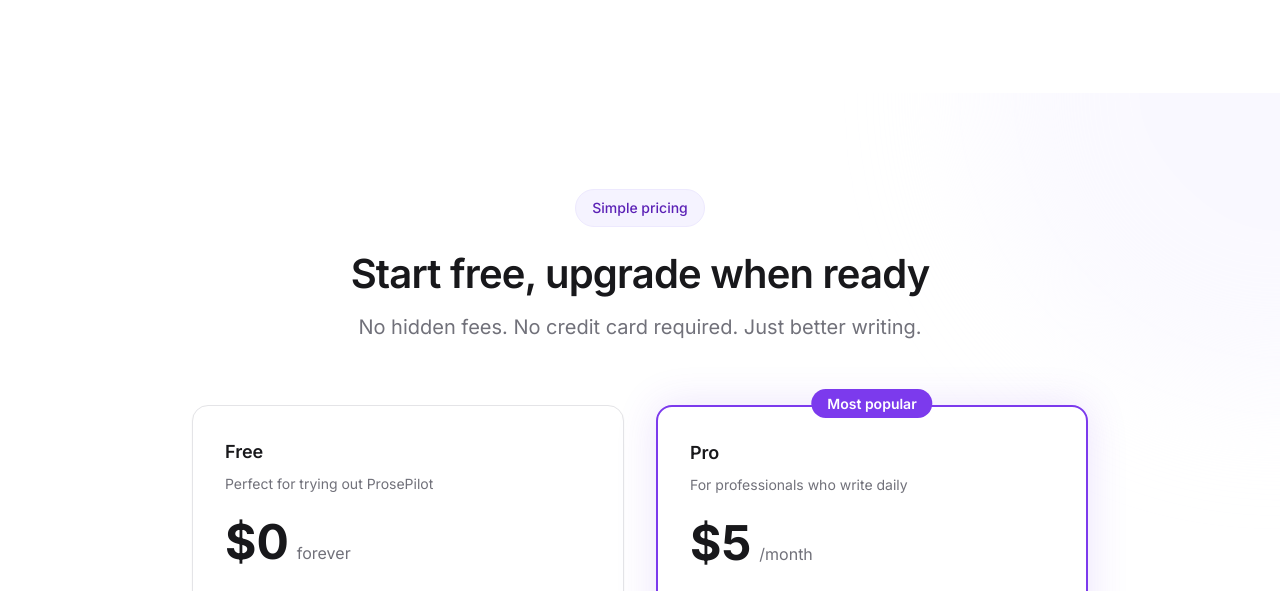
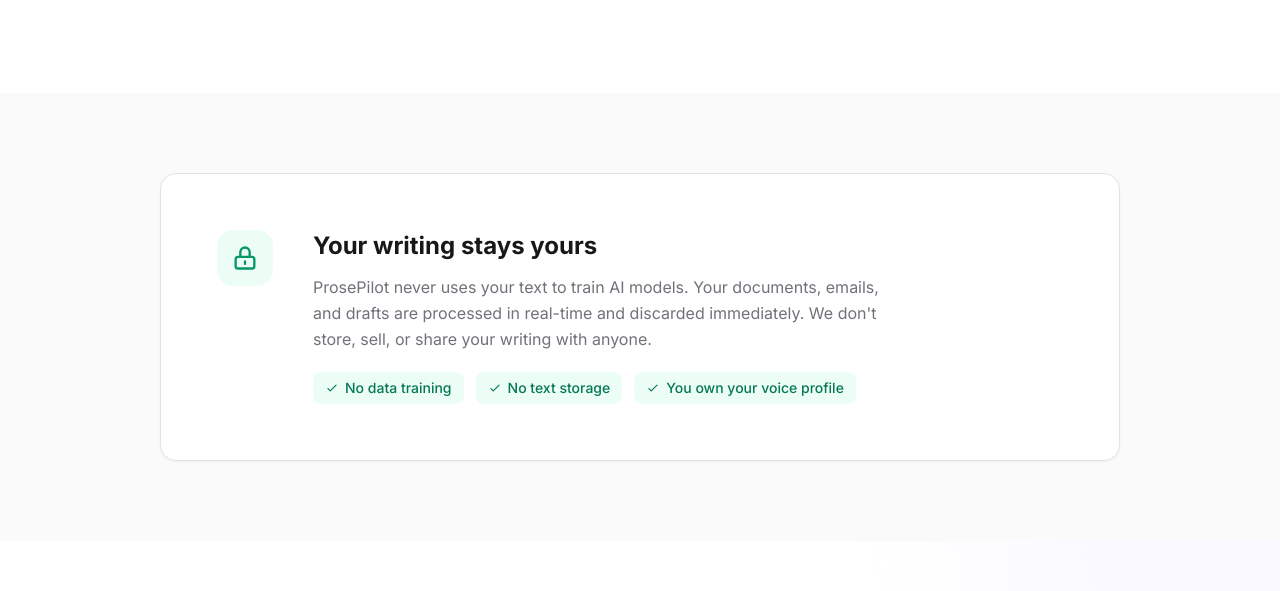
Before and after one commit to prasadvempati/prosepilot, a React app in the folder apps/web/: page / in a window 1280 px wide. Shown: the part 1249-1840 px from the top of the page. Built offline with nearby package versions, Linux system fonts and the light colour scheme; some packages are replaced by stand-ins of ours; no server answers.

Commit message:
Add privacy-first section to landing page — 'Your writing stays yours'
- No data training, no text storage, you own your voice profile
- Positioned between features and pricing for maximum visibility

```diff
--- a/apps/web/src/App.tsx
+++ b/apps/web/src/App.tsx
@@ -232,6 +232,49 @@ export default function App() {
             </div>
           </section>
 
+          {/* Privacy */}
+          <section className="py-20 bg-surface-50">
+            <div className="max-w-5xl mx-auto px-4 sm:px-6 lg:px-8">
+              <div className="card p-10 md:p-14">
+                <div className="flex flex-col md:flex-row items-start gap-10">
+                  <div className="flex-shrink-0">
+                    <div className="w-14 h-14 bg-emerald-50 rounded-2xl flex items-center justify-center">
+                      <svg className="w-7 h-7 text-emerald-600" fill="none" viewBox="0 0 24 24" stroke="currentColor">
+                        <path strokeLinecap="round" strokeLinejoin="round" strokeWidth={2} d="M12 15v2m-6 4h12a2 2 0 002-2v-6a2 2 0 00-2-2H6a2 2 0 00-2 2v6a2 2 0 002 2zm10-10V7a4 4 0 00-8 0v4h8z" />
+                      </svg>
+                    </div>
+                  </div>
+                  <div>
+                    <h2 className="text-2xl font-bold text-ink-900 mb-3">Your writing stays yours</h2>
+                    <p className="text-ink-500 leading-relaxed mb-5 max-w-xl">
+                      ProsePilot never uses your text to train AI models. Your documents, emails, and drafts are processed in real-time and discarded immediately. We don't store, sell, or share your writing with anyone.
+                    </p>
+                    <div className="flex flex-wrap gap-3">
+                      <span className="inline-flex items-center gap-1.5 px-3 py-1.5 bg-emerald-50 text-emerald-700 rounded-lg text-sm font-medium">
+                        <svg className="w-3.5 h-3.5" fill="none" viewBox="0 0 24 24" stroke="currentColor">
+                          <path strokeLinecap="round" strokeLinejoin="round" strokeWidth={2} d="M5 13l4 4L19 7" />
+                        </svg>
+                        No data training
+                      </span>
+                      <span className="inline-flex items-center gap-1.5 px-3 py-1.5 bg-emerald-50 text-emerald-700 rounded-lg text-sm font-medium">
+                        <svg className="w-3.5 h-3.5" fill="none" viewBox="0 0 24 24" stroke="currentColor">
+                          <path strokeLinecap="round" strokeLinejoin="round" strokeWidth={2} d="M5 13l4 4L19 7" />
+                        </svg>
+                        No text storage
+                      </span>
+                      <span className="inline-flex items-center gap-1.5 px-3 py-1.5 bg-emerald-50 text-emerald-700 rounded-lg text-sm font-medium">
+                        <svg className="w-3.5 h-3.5" fill="none" viewBox="0 0 24 24" stroke="currentColor">
+                          <path strokeLinecap="round" strokeLinejoin="round" strokeWidth={2} d="M5 13l4 4L19 7" />
+                        </svg>
+                        You own your voice profile
+                      </span>
+                    </div>
+                  </div>
+                </div>
+              </div>
+            </div>
+          </section>
+
           {/* Pricing */}
           <Pricing />
 
```
